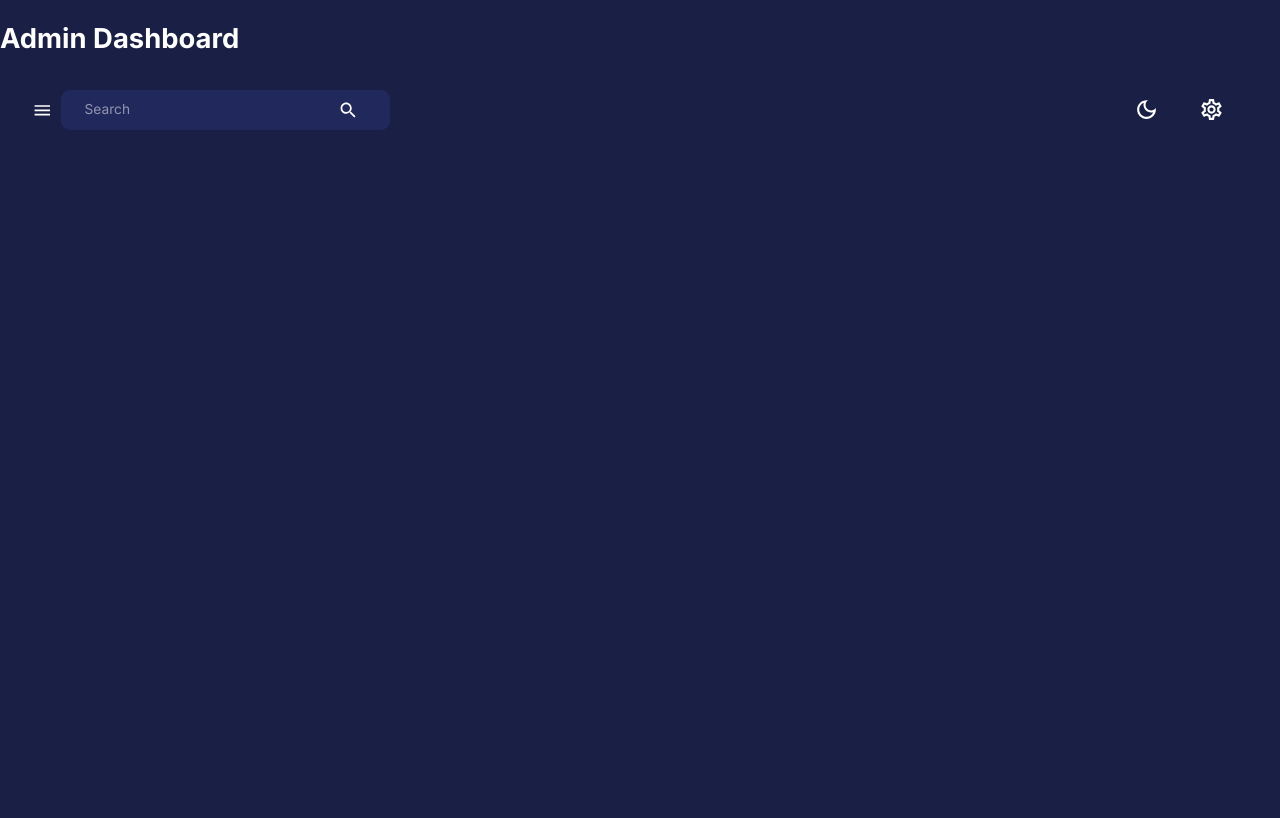
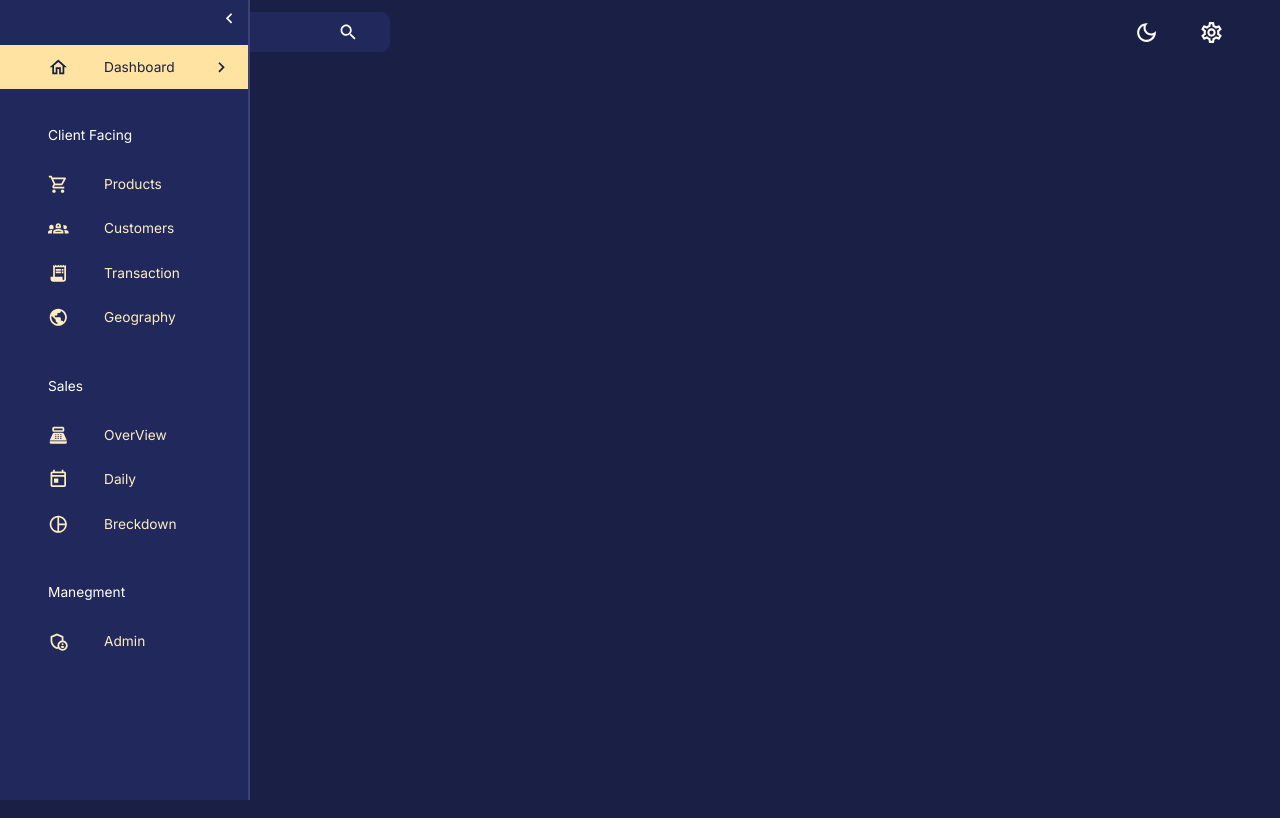
Before and after one commit to danielandersonBC96/Dashboard-Agencia-CRM, a React (Create React App) app: page /dashboard in a window 1280 px wide. Built offline with nearby package versions, Linux system fonts and the light colour scheme.

Commit message:
create sidbar

```diff
--- a/src/Components/Navbar.jsx
+++ b/src/Components/Navbar.jsx
@@ -16,12 +16,13 @@
 import { themeSettings } from 'theme';
 
 
-const Navbar = () => {
+const Navbar = ({ isSidebarOpen , setIsSidebarOpen}) => {
 
     const dispatch = useDispatch()
     const theme = useTheme();
 
   return (
+
     <AppBar
       sx={{
         position: "static",
@@ -37,7 +38,7 @@
           }}
          >
               <FlexBetween>
-                <IconButton  onClick={() => console.log('open/close_sidebar')} >
+                <IconButton  onClick={() => setIsSidebarOpen(!isSidebarOpen)} >
                   <MenuIcon/>
                 </IconButton>
                 <FlexBetween
@@ -72,6 +73,8 @@
 
          </Toolbar>
     </AppBar>
+
+
   )
 }
 
--- /dev/null
+++ b/src/Components/Sidebar.jsx
@@ -0,0 +1,216 @@
+import React from 'react';
+import{
+   Box,
+
+   Drawer,
+   IconButton,
+   List,
+   ListItem,
+
+   ListItemText,
+   Typography,
+   useTheme,
+   ListItemButton,
+   ListItemIcon,
+} from '@mui/material';
+import {
+    SettingsOutlined,
+    ChevronLeft,
+    ChevronRightOutlined,
+    HomeOutlined,
+    ShoppingCartOutlined,
+    Groups2Outlined,
+    ReceiptLongOutlined,
+    PublicOutlined,
+    PointOfSaleOutlined,
+    TodayOutlined,
+    CalendarMonthOutlined,
+    AdminPanelSettingsOutlined,
+    TrendingUpOutlined,
+    PieChartOutlined,
+    ReceiptLong,
+  } from "@mui/icons-material";
+  import { useEffect , useState} from 'react';
+  import { useLocation, useNavigate } from 'react-router-dom';
+  import FlexBetween from './Flexbetween';
+  import profileImage from 'assets/User-Icon.jpg';
+
+
+
+const navItems = [
+    {
+        text: "Dashboard",
+        icon:<HomeOutlined/>
+    },
+    {
+        text: "Client Facing ",
+        icon:null
+    },
+    {
+        text: "Products",
+        icon: <ShoppingCartOutlined/>
+    },
+    {
+        text: " Customers",
+        icon:<Groups2Outlined/>
+    },
+    {
+        text: "Transaction",
+        icon:<ReceiptLong/>
+    },
+    {
+        text: " Geography",
+        icon: <PublicOutlined/>
+    },
+    {
+        text: "Sales",
+        icon: null
+    },
+    {
+        text: "OverView",
+        icon:<PointOfSaleOutlined/>
+    },
+    {
+        text: " Daily",
+        icon:<TodayOutlined/>
+    },
+    {
+        text: "Breckdown",
+        icon:< PieChartOutlined/>
+    },
+    {
+        text: "Manegment",
+        icon: null
+    },
+    {
+        text: " Admin",
+        icon:<AdminPanelSettingsOutlined/>
+    },
+]
+
+
+const Sidebar = ({
+    drawerWidht,
+    isSidebarOpen,
+    setIsSidebarOpen,
+    isNonMobile,
+}) => {
+
+    const { pathname } = useLocation();
+    const [ active , setActive ] =  useState("")
+    const navigate = useNavigate();
+    const theme = useTheme();
+
+    useEffect(()=> {
+        setActive(pathname.substring(1))
+    }, [pathname])
+
+
+  return (
+     <Box component="nav" >
+         {
+            isSidebarOpen && (
+                <Drawer
+                open={isSidebarOpen}
+                onClose={() => setIsSidebarOpen(false)}
+                variant='persistent'
+                anchor='left'
+                sx={{
+                      width:drawerWidht,
+
+                      "& .MuiDrawer-paper": {
+                        coolor: theme.palette.secondary[200],
+                        backgroundColor: theme.palette.background.alt,
+                        boxSizing: "border-box",
+                        borderWidth: isNonMobile ? 0 : "2px",
+                        width:drawerWidht
+                      }
+
+
+                }}
+
+                >
+                   <Box width="100%" >
+                      <Box m ='1.5rem 2rem 2rem 2rem 3rem '>
+                          <FlexBetween color={theme.palette.secondary.main}>
+                            <Box  display="flex" alignItems="center" gap="0.5rem">
+                                <Typography variant="h4" fontWeight="bold" alignItems="center">
+
+                                </Typography>
+                            </Box>
+                            {
+                                !isNonMobile && (
+                                    <IconButton  onClick ={ () => setIsSidebarOpen(!isSidebarOpen)}   >
+                                        <ChevronLeft/>
+                                    </IconButton>
+                                )
+                            }
+                          </FlexBetween>
+                      </Box>
+                      <List>
+                        { navItems.map(({text, icon}) => {
+                            if( !icon) {
+                                return(
+                                    <Typography  key= { text} sx={{ m: "2.25rem 0 1rem 3rem "}}>
+                                        {text}
+                                    </Typography>
+                                )
+                            }
+
+                            const lcText = text.toLowerCase();
+                            return(
+                                <ListItem key={ text}  disablePadding >
+                                    <ListItemButton
+                                      onClick={()=>{
+                                        navigate(`/${lcText}`);
+                                        setActive(lcText);
+                                      }}
+
+                                      sx={{
+                                        backgroundColor: active === lcText ? theme.palette.secondary[300] : "tramsparent",
+                                        color:
+                                           active === lcText
+                                           ? theme.palette.primary[600]
+                                           : theme.palette.secondary[200],
+
+                                      }}
+                                     >
+                                        <ListItemIcon
+                                        sx={
+                                            {
+                                                ml:"2rem",
+                                                color:
+                                                active === lcText
+                                                ? theme.palette.primary[600]
+                                                : theme.palette.secondary[200],
+                                            }
+                                        }
+                                        >
+                                          {icon}
+                                        </ListItemIcon>
+                                        <ListItemText primary={text}/>
+                                        { active === lcText && (
+                                            <ChevronRightOutlined sx ={{ ml: "auto"}}/>
+                                        )}
+
+                                     </ListItemButton>
+
+                                </ListItem>
+
+                            );
+                        })}
+
+
+                      </List>
+                   </Box>
+                </Drawer>
+
+            )
+
+         }
+
+     </Box>
+  )
+}
+
+export default Sidebar;
--- a/src/Pages/Layout/index.jsx
+++ b/src/Pages/Layout/index.jsx
@@ -1,23 +1,35 @@
 import React, {useState} from 'react';
 import { Box, useMediaQuery } from '@mui/material';
 import { Outlet } from 'react-router-dom';
-import { useSelector } from 'react-redux';
-import NavBar from 'Components/Navbar';
 import Navbar from 'Components/Navbar';
+import Sidebar from 'Components/Sidebar';
 
 const  Layout = () => {
+
+const isNonMobile = useMediaQuery("( min-width: 1600px  )");
+const [isSidebarOpen , setIsSidebarOpen] = useState(true)
+
+
   return (
     <div>
+       <Box
+       display={ isNonMobile  ?  "flex"  :  "block" }    width="100%" height="100%"
 
-       <Box width= "100%"  height="100%"
 
        >
+       <Sidebar
+        isNonMobilee={isNonMobile}
+        drawerWidht= "250px"
+         isSidebarOpen={isSidebarOpen}
+        setIsSidebarOpen={setIsSidebarOpen}
+       />
+
 
         <Box>
-
-          <h1>  Admin Dashboard</h1>
-
-          <Navbar/>
+          <Navbar
+          isSidebarOpen={isSidebarOpen}
+          setIsSidebarOpen={setIsSidebarOpen}
+          />
           <Outlet/>
         </Box>
        </Box>
```
